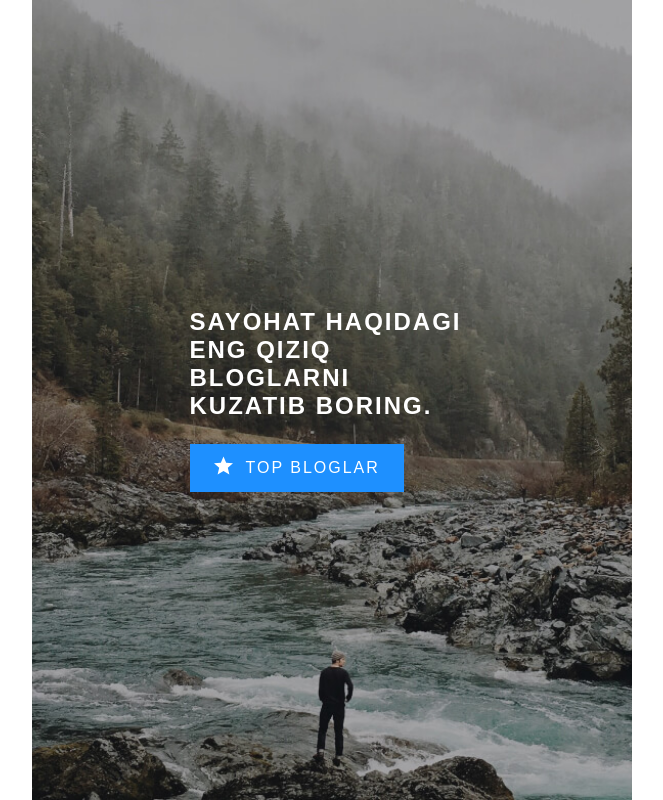
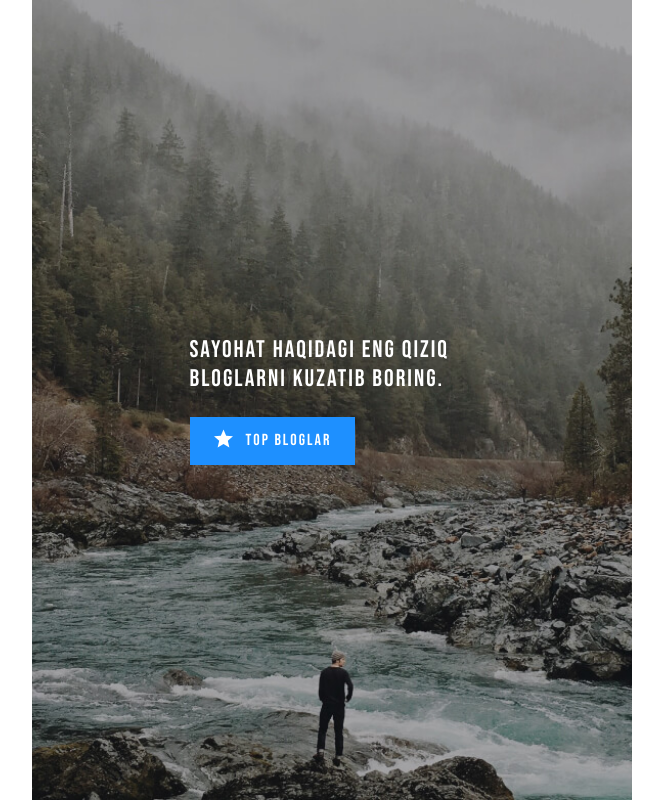
Before and after one commit to MIRZOULUGBEK9008/article-selfmade, a plain HTML site: page index.html in a window 1280 px wide. Shown: the whole page, without its empty margins (8-671 px from the left). Drawn offline with Linux system fonts and the light colour scheme.

Commit message:
Add font-family and :hover :active styles

```diff
--- a/css/styles.css
+++ b/css/styles.css
@@ -17,9 +17,10 @@ body {
   height: 100%;
   background-color: #fff;
   color: #222;
-  font-family: "Arial", sans-serif;
+  font-family: "Roboto Condensed", "Arial", sans-serif;
   font-size: 16px;
   line-height: 1.5;
+  font-weight: 400;
   padding: 0;
   margin: 0;
 }
@@ -67,6 +68,7 @@ img {
   align-items: center;
   width: 100%;
   max-width: 600px;
+  padding: 24px;
   background-image: url(../img/background-img.jpg);
   background-repeat: no-repeat;
   background-size: cover;
@@ -80,6 +82,8 @@ img {
 .hero-heading {
   margin-top: 0;
   margin-bottom: 24px;
+  font-family: "Bebas Neue", "Robot Condensed", "Arial", sans-serif ;
+  font-weight: 400;
   font-size: 24px;
   line-height: normal;
   letter-spacing: 2px;
@@ -90,10 +94,20 @@ img {
 .hero-link {
   display: inline-block;
   background-color: #1e90ff;
+  font-family: "Bebas Neue", "Robot Condensed", "Arial", sans-serif ;
   color: #fff;
   text-decoration: none;
   text-transform: uppercase;
   letter-spacing: 2px;
+  transition: all 0.4s ease;
+}
+
+.hero-link:hover {
+  background-color: rgba(30, 144, 255, 0.8);
+}
+
+.hero-link:active {
+  background-color: rgba(30, 144, 255, 0.6);
 }
 
 .hero-link-inner {
@@ -128,7 +142,7 @@ only screen and (     -o-min-device-pixel-ratio: 2/1),
 only screen and (        min-device-pixel-ratio: 2),
 only screen and (                min-resolution: 192dpi),
 only screen and (                min-resolution: 2dppx) {
-.hero {
-  background-image: url(../img/background-img@2x.jpg);
+  .hero {
+    background-image: url(../img/background-img@2x.jpg);
+  }
 }
-}
--- a/index.html
+++ b/index.html
@@ -7,7 +7,9 @@
   <title>Sayohat haqidagi sayt</title>
 
   <!-- GOOGLE-FONTS  -->
-
+  <link rel="preconnect" href="https://fonts.googleapis.com">
+  <link rel="preconnect" href="https://fonts.gstatic.com" crossorigin>
+  <link href="https://fonts.googleapis.com/css2?family=Bebas+Neue&family=Roboto+Condensed:wght@400;700&display=swap" rel="stylesheet">
 
   <!-- STYLES  -->
   <link rel="stylesheet" href="css/normalize.css">
```
